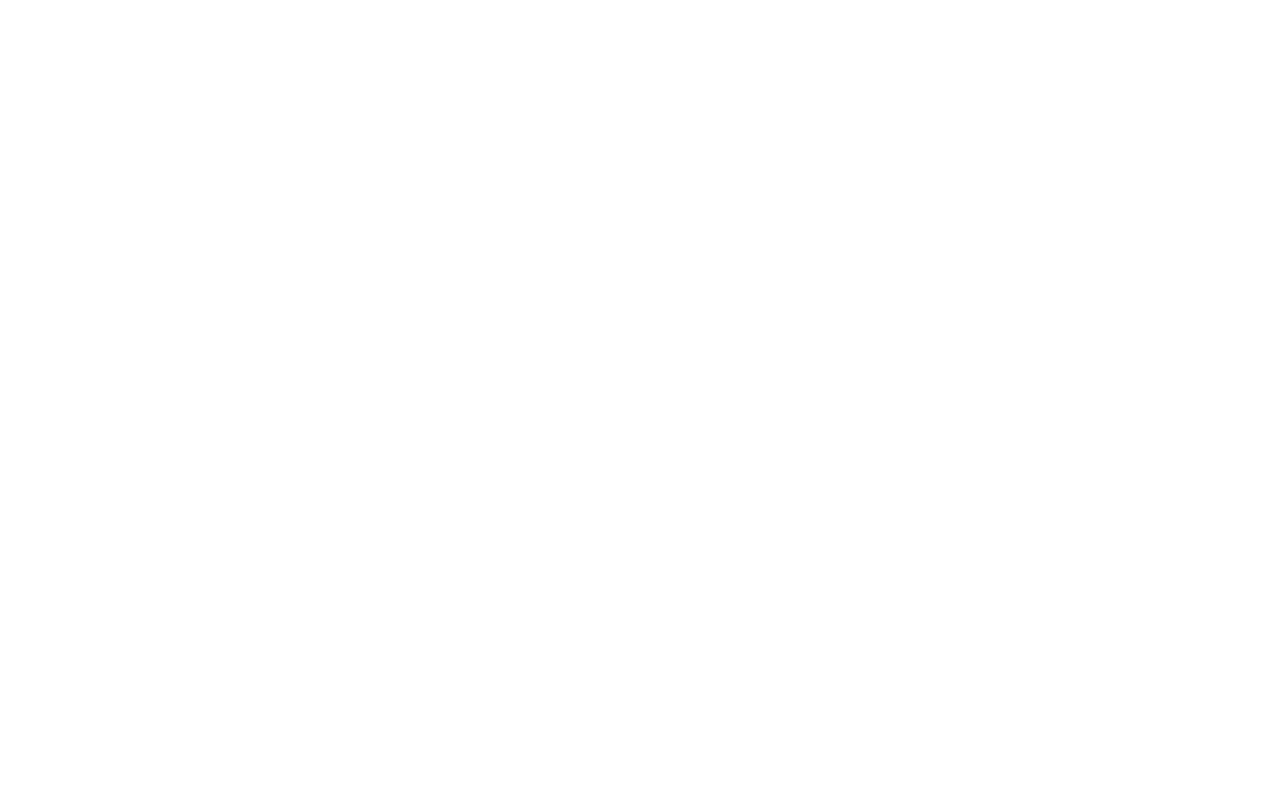
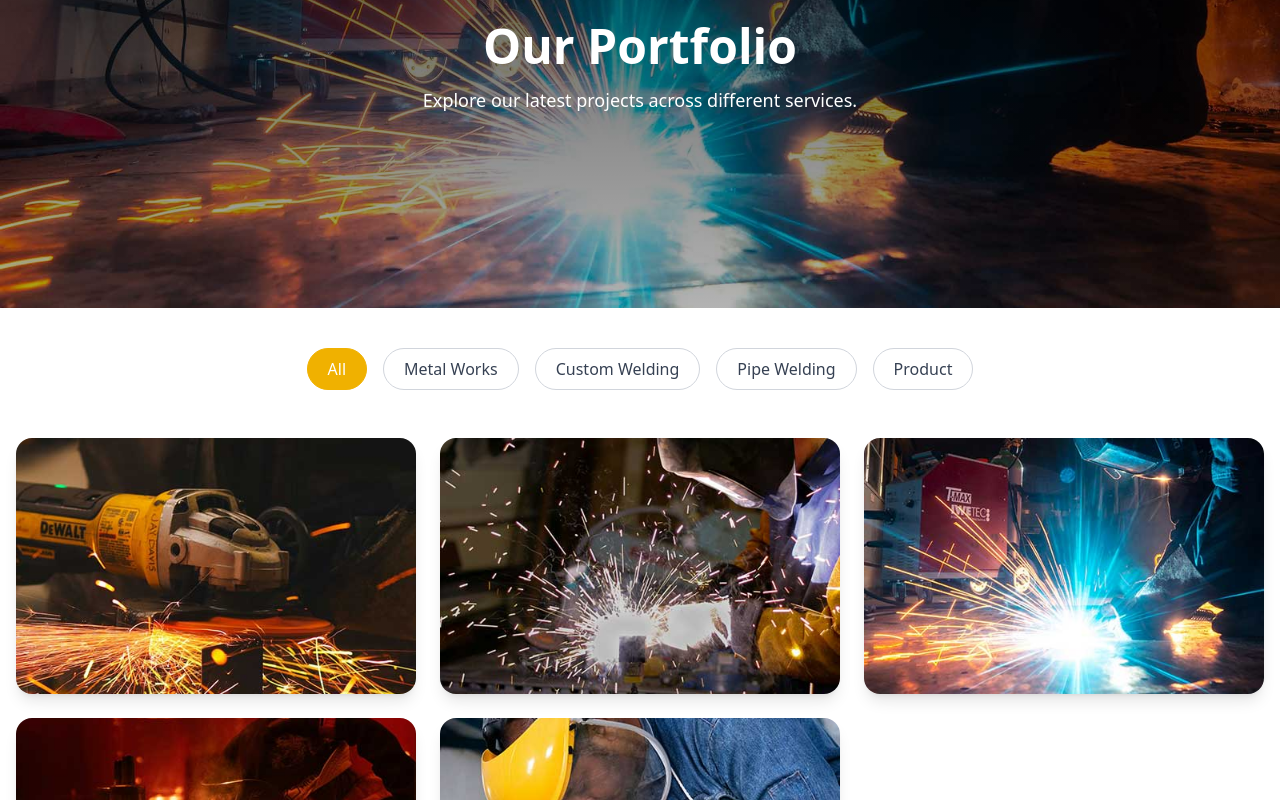
Before and after one commit to programshouse/capital, a React app: page /portfolio in a window 1280 px wide. Before the commit this address had no page. Shown: the part 300-1100 px from the top of the page. Before the commit the page ends 800 px from the top, so only its background shows below. Built offline with nearby package versions, Linux system fonts and the light colour scheme; the HTML template or start-up script is replaced by a standard one.

Commit message:
portfolio page

```diff
--- a/src/App.jsx
+++ b/src/App.jsx
@@ -5,6 +5,7 @@
 import About from "./Pages/About/aboutpage.jsx";
 // import Services from "./pages/services/Services";
 import Contact from  "./Pages/Contact/contact.jsx";
+import Portfolio from "./Pages/portfolio.jsx";
 
 const router = createBrowserRouter([
   {
@@ -14,6 +15,7 @@
       { index: true, element: <Home /> },
       { path: "about", element: <About /> },
       // { path: "services", element: <Services /> },
+        { path: "portfolio", element: <Portfolio /> },
       { path: "contact", element: <Contact /> },
       // { path: "*", element: <div>Page not found</div> },
     ],
--- a/src/Components/Navbar/Navbar.jsx
+++ b/src/Components/Navbar/Navbar.jsx
@@ -28,7 +28,7 @@
       {/* ================= Top Info Bar (YELLOW) ================= */}
       <div className="bg-[#ce9233] text-white">
         <div className="max-w-7xl mx-auto px-4 h-16 flex items-center justify-between">
-          <h2 className="font-bold text-2xl md:text-3xl">WELDORK</h2>
+          <h2 className="font-bold text-2xl md:text-3xl">CAPITAL</h2>
 
           {/* Desktop info + Lang toggle */}
           <div className="hidden md:flex items-center gap-4 text-sm">
@@ -76,6 +76,7 @@
               <Link to="/" className="text-gray-700 hover:text-[#ce9233]">Home</Link>
               <Link to="/about" className="text-gray-700 hover:text-[#ce9233]">About</Link>
               <Link to="/services" className="text-gray-700 hover:text-[#ce9233]">Services</Link>
+                        <Link to="/portfolio" className="text-gray-700 hover:text-[#ce9233]">portfolio</Link>
               <Link to="/contact" className="text-gray-700 hover:text-[#ce9233]">Contact</Link>
 
               {/* Pages dropdown desktop */}
@@ -115,6 +116,7 @@
           <Link to="/" onClick={() => setIsOpen(false)} className="block px-4 py-3 hover:bg-gray-100">Home</Link>
           <Link to="/about" onClick={() => setIsOpen(false)} className="block px-4 py-3 hover:bg-gray-100">About</Link>
           <Link to="/services" onClick={() => setIsOpen(false)} className="block px-4 py-3 hover:bg-gray-100">Services</Link>
+          <Link to="/portfolio" onClick={() => setIsOpen(false)} className="block px-4 py-3 hover:bg-gray-100">portfolio</Link>
           <Link to="/contact" onClick={() => setIsOpen(false)} className="block px-4 py-3 hover:bg-gray-100">Contact</Link>
 
           <button
--- a/src/Components/about.jsx
+++ b/src/Components/about.jsx
@@ -29,9 +29,10 @@
           {/* Content */}
           <div className="lg:w-1/2 flex flex-col space-y-8 lg:pl-8 px-5">
             {/* Title */}
-            <h1 className="text-2xl md:text-4xl lg:text-5xl text-black font-bold uppercase leading-snug">
-              Ultimate Welding and Quality Metal Solutions
-            </h1>
+  <h2 className="text-lg sm:text-xl md:text-4xl text-black font-bold uppercase leading-snug">
+  Ultimate Welding and Quality Metal Solutions
+</h2>
+
 
             {/* Paragraph */}
             <p className="text-gray-700 leading-relaxed">
--- a/src/Pages/Contact/contact.jsx
+++ b/src/Pages/Contact/contact.jsx
@@ -6,9 +6,9 @@
   return (
     <div className="w-full">
       {/* ✅ Hero Section */}
-      <section className="bg-[url('/assets/carousel-2.jpg')] bg-cover bg-center py-16 text-center text-white relative">
-        <div className="absolute inset-0 bg-black bg-opacity-40"></div>
-        <div className="relative z-10">
+      <section className= " relative w-full h-[60vh] bg-cover bg-center bg-fixed flex items-center justify-center"      style={{ backgroundImage: "url('/assets/carousel-1.jpg')" }}>
+        <div className="absolute inset-0 bg-gradient-to-b from-black/70 via-black/50 to-black/30"></div>
+        <div className="relative z-10 text-white">
           <h1 className="text-4xl md:text-5xl font-bold">Contact Us</h1>
           <p className="mt-3 text-lg max-w-2xl mx-auto">
             We'd love to hear from you! Reach out to us anytime and we'll happily
@@ -26,7 +26,7 @@
             {/* Phone */}
             <div className="flex items-center gap-4">
               <div className="bg-white bg-opacity-20 p-3 rounded-full">
-                <FaPhoneAlt className="text-white text-xl" />
+                <FaPhoneAlt className="text-yellow-600 text-xl" />
               </div>
               <div>
                 <h3 className="font-semibold">Phone</h3>
@@ -36,7 +36,7 @@
             {/* Email */}
             <div className="flex items-center gap-4">
               <div className="bg-white bg-opacity-20 p-3 rounded-full">
-                <FaEnvelope className="text-white text-xl" />
+                <FaEnvelope className="text-yellow-600 text-xl" />
               </div>
               <div>
                 <h3 className="font-semibold">Email</h3>
@@ -46,7 +46,7 @@
             {/* Address */}
             <div className="flex items-center gap-4">
               <div className="bg-white bg-opacity-20 p-3 rounded-full">
-                <FaMapMarkerAlt className="text-white text-xl" />
+                <FaMapMarkerAlt className=" text-yellow-600 text-xl" />
               </div>
               <div>
                 <h3 className="font-semibold">Office Address</h3>
@@ -56,7 +56,7 @@
             {/* Working Hours */}
             <div className="flex items-center gap-4">
               <div className="bg-white bg-opacity-20 p-3 rounded-full">
-                <MdAccessTime className="text-white text-xl" />
+                <MdAccessTime className=" text-yellow-600 text-xl" />
               </div>
               <div>
                 <h3 className="font-semibold">Working Hours</h3>
@@ -102,47 +102,46 @@
       </section>
 
       {/* ✅ Map + Office Info */}
-      <section className="relative bg-gray-900 text-white py-16">
-        {/* Background Image */}
-        <div
-          className="absolute inset-0 bg-[url('/assets/office-bg.jpg')] bg-cover bg-center"
-        ></div>
+
+      <section className="relative w-full h-[60vh] bg-cover bg-center bg-fixed flex items-center justify-center"
+         style={{ backgroundImage: "url('/assets/carousel-1.jpg')" }}>
+
   {/* Dark Overlay */}
-        <div className="absolute inset-0 bg-black bg-opacity-60"></div>
+  <div className="absolute inset-0 bg-gradient-to-b from-black/70 via-black/50 to-black/30"></div>
 
   <div className="relative container mx-auto px-4 grid md:grid-cols-2 gap-10 items-center">
+
     {/* Map */}
     <div className="rounded-2xl overflow-hidden shadow-lg">
       <iframe
         title="Google Map"
-              className="w-full h-80"
-              src="https://www.google.com/maps/embed?pb=!1m18!1m12!1m3!1d3021.999730105682!2d-73.99108338459617!3d40.730610079329454!2m3!1f0!2f0!3f0!3m2!1i1024!2i768!4f13.1!3m3!1m2!1s0x0%3A0x0!2zMzLCsDQzJzUwLjIiTiA3M8KwNTknMzMuNyJX!5e0!3m2!1sen!2sus!4v1623754012386!5m2!1sen!2sus"
-              allowFullScreen=""
+        className="w-full h-100"
+        src="https://www.google.com/maps/embed?pb=!1m18!1m12!1m3!1d3457.048042329076!2d31.235711!3d30.044420!2m3!1f0!2f0!3f0!3m2!1i1024!2i768!4f13.1!3m3!1m2!1s0x145840c9b8e49f6d%3A0x123456789abcdef!2sCairo!5e0!3m2!1sen!2seg!4v1672485000000!5m2!1sen!2seg"
         loading="lazy"
       ></iframe>
     </div>
 
     {/* Office Info */}
     <div className="relative z-10">
-            <h2 className="text-3xl font-bold mb-4">Our Office</h2>
-            <p className="text-gray-200 leading-relaxed mb-6">
+      <h2 className="text-3xl  text-white font-bold mb-4">Our Office</h2>
+      <p className="text-gray-100 leading-relaxed mb-6">
         Visit our office for inquiries or assistance. We're here to help you
         with any questions you may have about our services.
       </p>
       <ul className="space-y-4">
-              <li className="flex items-center gap-3">
+        <li className="flex items-center gap-3 text-white">
           <span className="bg-yellow-500 p-2 rounded-full">
             <FaMapMarkerAlt className="text-white text-lg" />
           </span>
           123 Business Street, NY
         </li>
-              <li className="flex items-center gap-3">
+        <li className="flex items-center gap-3 text-white">
           <span className="bg-yellow-500 p-2 rounded-full">
             <FaPhoneAlt className="text-white text-lg" />
           </span>
           +1 234 567 890
         </li>
-              <li className="flex items-center gap-3">
+        <li className="flex items-center gap-3 text-white">
           <span className="bg-yellow-500 p-2 rounded-full">
             <FaEnvelope className="text-white text-lg" />
           </span>
--- a/src/Pages/Home/Home.jsx
+++ b/src/Pages/Home/Home.jsx
@@ -6,6 +6,7 @@
 import Services from '../../Components/services';
 import Review from '../../Components/review';
 import Contact from   '../../Components/contactsec';
+
 export const Home = () => {
   return (
     <div>
--- /dev/null
+++ b/src/Pages/portfolio.jsx
@@ -0,0 +1,88 @@
+import React, { useState } from "react";
+
+const categories = ["All", "Metal Works", "Custom Welding", "Pipe Welding", "Product"];
+
+const projects = [
+  { id: 1, title: "Corporate Website", category: "Metal Works", img: "assets/service-1.jpg", desc: "High-quality metal structure for a corporate project." },
+  { id: 2, title: "E-commerce App", category: "Custom Welding", img: "assets/service-2.jpg", desc: "Custom welding solutions for a large-scale e-commerce platform." },
+  { id: 3, title: "Logo Design", category: "Pipe Welding", img: "assets/service-3.jpg", desc: "Precision pipe welding with durable results." },
+  { id: 4, title: "Product Photography", category: "Product", img: "assets/service-4.jpg", desc: "Professional product finishing and photography." },
+  { id: 5, title: "Landing Page", category: "Metal Works", img: "assets/service-5.jpg", desc: "Metal works for modern infrastructure." },
+];
+
+export default function Portfolio() {
+  const [activeCategory, setActiveCategory] = useState("All");
+  const [hovered, setHovered] = useState(null);
+
+  const filteredProjects =
+    activeCategory === "All"
+      ? projects
+      : projects.filter((p) => p.category === activeCategory);
+
+  return (
+    <section>
+      {/* Header */}
+      <div
+        className="relative w-full h-[60vh] bg-cover bg-center bg-fixed flex items-center justify-center text-center text-white"
+        style={{ backgroundImage: "url('/assets/carousel-1.jpg')" }}
+      >
+        {/* Dark Gradient Overlay */}
+        <div className="absolute inset-0 bg-gradient-to-b from-black/70 via-black/50 to-black/30"></div>
+
+        {/* Content */}
+        <div className="relative z-10 px-4">
+          <h2 className="text-4xl md:text-5xl font-bold mb-4">Our Portfolio</h2>
+          <p className="text-lg max-w-2xl mx-auto">
+            Explore our latest projects across different services.
+          </p>
+        </div>
+      </div>
+
+      {/* Filter */}
+      <div className="flex justify-center gap-4 mt-10 flex-wrap">
+        {categories.map((cat) => (
+          <button
+            key={cat}
+            onClick={() => setActiveCategory(cat)}
+            className={`px-5 py-2 rounded-full border transition-all duration-300 ${
+              activeCategory === cat
+                ? "bg-yellow-500 text-white border-yellow-500"
+                : "bg-white text-gray-700 border-gray-300 hover:bg-yellow-100"
+            }`}
+          >
+            {cat}
+          </button>
+        ))}
+      </div>
+
+      {/* Portfolio Grid */}
+      <div className="container mx-auto px-4 py-12 grid gap-6 sm:grid-cols-2 lg:grid-cols-3">
+        {filteredProjects.map((project) => (
+          <div
+            key={project.id}
+            className={`relative group overflow-hidden rounded-2xl shadow-lg transition duration-500 ${
+              hovered && hovered !== project.id ? "opacity-40" : "opacity-100"
+            }`}
+            onMouseEnter={() => setHovered(project.id)}
+            onMouseLeave={() => setHovered(null)}
+          >
+            {/* Image */}
+            <img
+              src={project.img}
+              alt={project.title}
+              className="w-full h-64 object-cover transform group-hover:scale-150  transition-transform duration-500"
+            />
+
+            {/* Overlay Info */}
+            <div
+              className="absolute inset-0 bg-black/60 flex flex-col items-center justify-end text-center text-white translate-y-full group-hover:translate-y-0 transition-transform duration-500 p-4"
+            >
+              <h3 className="text-3xl font-semibold mb-2">{project.title}</h3>
+              <p className="text-lg opacity-90">{project.desc}</p>
+            </div>
+          </div>
+        ))}
+      </div>
+    </section>
+  );
+}
```
Lines whose indentation alone changed are shown as unchanged.
